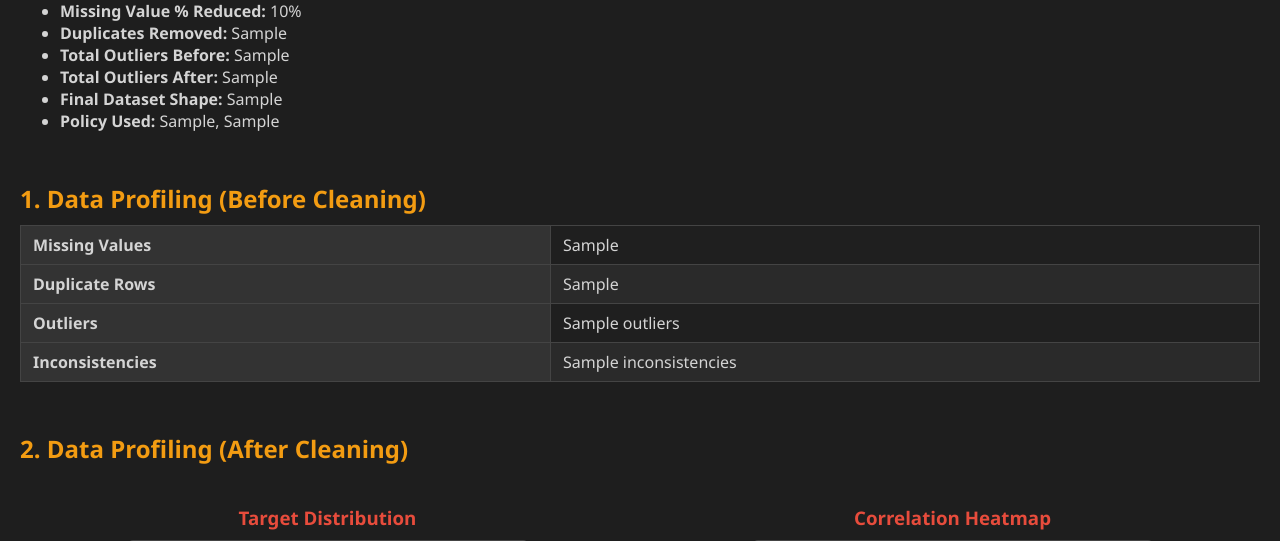
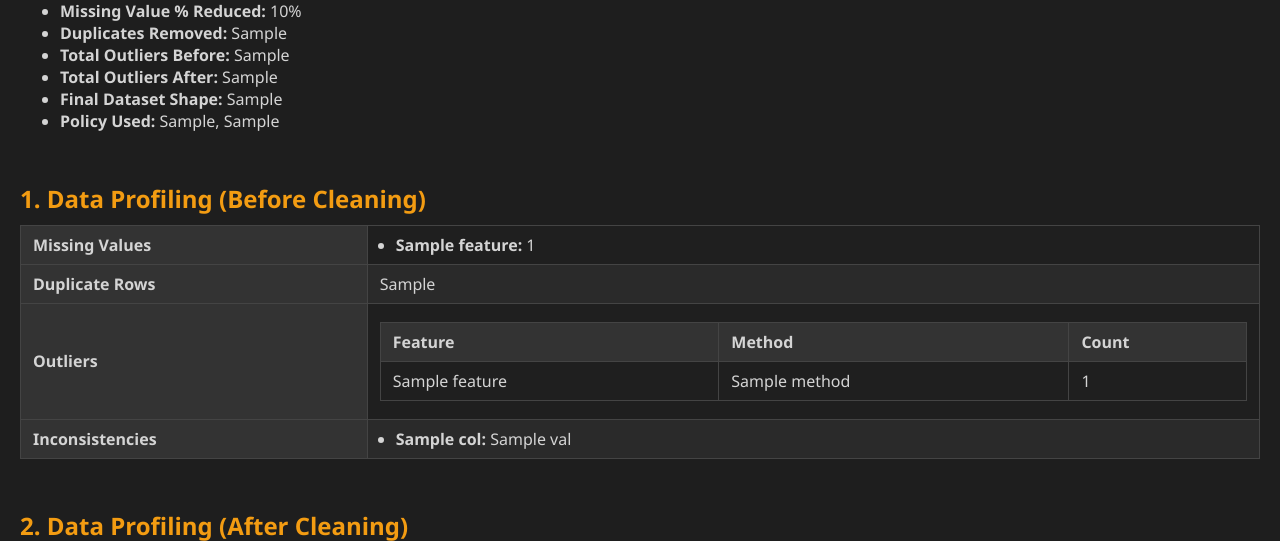
Before and after one commit to PiyushLekhak/C2C, a Python web app: template templates/report_template.html in a window 1280 px wide. Shown: the part 177-718 px from the top of the page. Run offline with Jinja, Linux system fonts and the light colour scheme; the template is opened without the code that fills it: most values are stand-ins (such as "Sample title", 1, 10 or a date in 2020); grey boxes are pictures that could not be loaded.

Commit message:
added formatting for columns in report template

```diff
--- a/gradio_ui.py
+++ b/gradio_ui.py
@@ -188,7 +188,7 @@ def run_pipeline(
 
 # ───────── Gradio App ─────────
 with gr.Blocks() as demo:
-    gr.Markdown("# 🧼 C2C: Agentic Data Cleaning UI")
+    gr.Markdown("# 🧼 C2C: Agentic Data Cleaning AI")
 
     with gr.Tabs():
         with gr.Tab("Configuration"):
--- a/templates/report_template.html
+++ b/templates/report_template.html
@@ -101,10 +101,50 @@
   <div class="section">
     <h2>1. Data Profiling (Before Cleaning)</h2>
     <table>
-      <tr><th>Missing Values</th><td>{{ profiling_before.missing_values }}</td></tr>
-      <tr><th>Duplicate Rows</th><td>{{ profiling_before.duplicate_rows }}</td></tr>
-      <tr><th>Outliers</th><td>{{ profiling_before.outliers }}</td></tr>
-      <tr><th>Inconsistencies</th><td>{{ profiling_before.inconsistencies }}</td></tr>
+          <tr>
+      <th>Missing Values</th>
+      <td>
+        <ul style="margin:0; padding-left:1em; list-style-type:disc;">
+          {% for feature, count in profiling_before.missing_values.items() %}
+            <li><strong>{{ feature }}:</strong> {{ count }}</li>
+          {% endfor %}
+        </ul>
+      </td>
+    </tr>
+    <tr><th>Duplicate Rows</th><td>{{ profiling_before.duplicate_rows }}</td></tr>
+    <tr>
+      <th>Outliers</th>
+      <td>
+        <table>
+          <thead>
+            <tr><th>Feature</th><th>Method</th><th>Count</th></tr>
+          </thead>
+          <tbody>
+            {% for feature, info in profiling_before.outliers.items() %}
+            <tr>
+              <td>{{ feature }}</td>
+              <td>{{ info.method }}</td>
+              <td>{{ info.count }}</td>
+            </tr>
+            {% endfor %}
+          </tbody>
+        </table>
+      </td>
+    </tr>
+    <tr>
+      <th>Inconsistencies</th>
+      <td>
+        {% if profiling_before.inconsistencies %}
+          <ul style="margin:0; padding-left:1em; list-style-type:disc;">
+            {% for col, vals in profiling_before.inconsistencies.items() %}
+              <li><strong>{{ col }}:</strong> {{ vals | join(", ") }}</li>
+            {% endfor %}
+          </ul>
+        {% else %}
+          None
+        {% endif %}
+      </td>
+    </tr>
     </table>
   </div>
 
@@ -148,10 +188,50 @@
 
     <h3>Summary Stats</h3>
     <table>
-      <tr><th>Missing Values</th><td>{{ profiling_after.missing_values }}</td></tr>
-      <tr><th>Duplicate Rows</th><td>{{ profiling_after.duplicate_rows }}</td></tr>
-      <tr><th>Outliers</th><td>{{ profiling_after.outliers }}</td></tr>
-      <tr><th>Inconsistencies</th><td>{{ profiling_after.inconsistencies }}</td></tr>
+          <tr>
+      <th>Missing Values</th>
+      <td>
+        <ul style="margin:0; padding-left:1em; list-style-type:disc;">
+          {% for feature, count in profiling_after.missing_values.items() %}
+            <li><strong>{{ feature }}:</strong> {{ count }}</li>
+          {% endfor %}
+        </ul>
+      </td>
+    </tr>
+    <tr><th>Duplicate Rows</th><td>{{ profiling_after.duplicate_rows }}</td></tr>
+    <tr>
+      <th>Outliers</th>
+      <td>
+        <table>
+          <thead>
+            <tr><th>Feature</th><th>Method</th><th>Count</th></tr>
+          </thead>
+          <tbody>
+            {% for feature, info in profiling_after.outliers.items() %}
+            <tr>
+              <td>{{ feature }}</td>
+              <td>{{ info.method }}</td>
+              <td>{{ info.count }}</td>
+            </tr>
+            {% endfor %}
+          </tbody>
+        </table>
+      </td>
+    </tr>
+    <tr>
+      <th>Inconsistencies</th>
+      <td>
+        {% if profiling_after.inconsistencies %}
+          <ul style="margin:0; padding-left:1em; list-style-type:disc;">
+            {% for col, vals in profiling_after.inconsistencies.items() %}
+              <li><strong>{{ col }}:</strong> {{ vals | join(", ") }}</li>
+            {% endfor %}
+          </ul>
+        {% else %}
+          None
+        {% endif %}
+      </td>
+    </tr>
     </table>
   </div>
 
```
